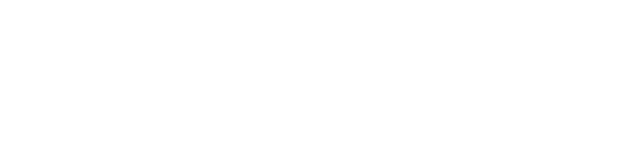
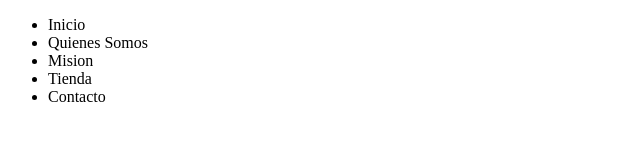
Before and after one commit to mauro-casares/creando-repositorio, a plain HTML site: page index.html in a window 1280 px wide. Shown: the whole page, without its empty margins (0-640 px from the left). Drawn offline with Linux system fonts and the light colour scheme.

Commit message:
creacion del header finalizada

```diff
--- a/index.html
+++ b/index.html
@@ -7,6 +7,16 @@
     <title>Crear Repositorio En Github</title>
 </head>
 <body>
-
+    <header>
+        <nav>
+            <ul>
+                <li>Inicio</li>
+                <li>Quienes Somos</li>
+                <li>Mision</li>
+                <li>Tienda</li>
+                <li>Contacto</li>
+            </ul>
+        </nav>
+    </header>
 </body>
 </html>
```
